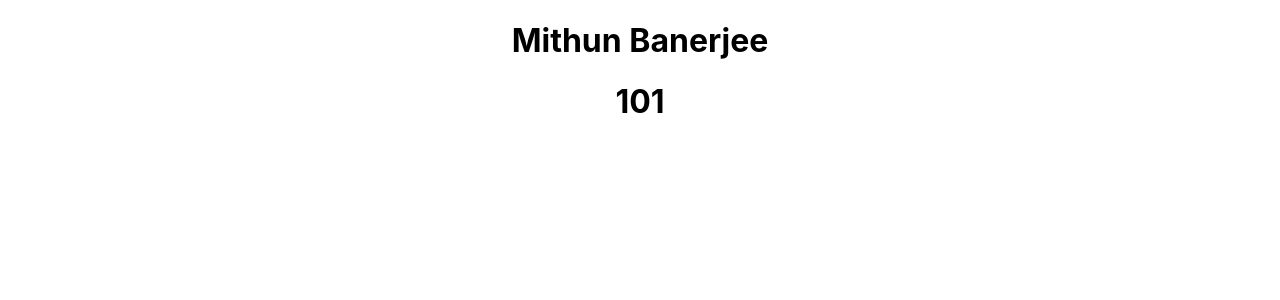
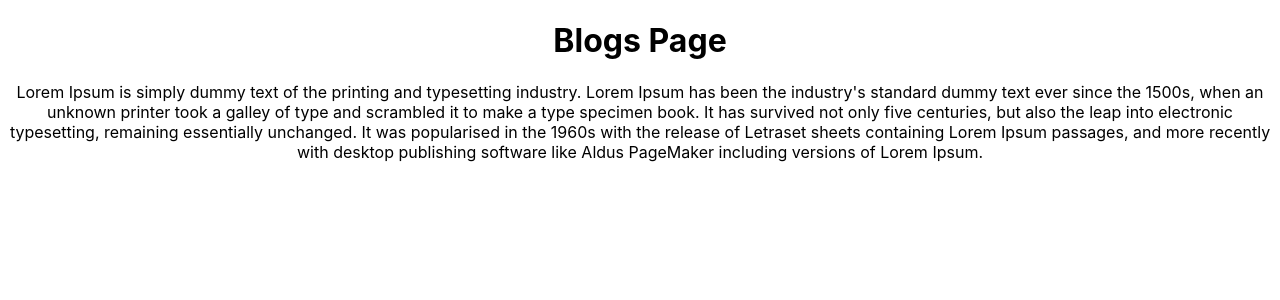
Before and after one commit to mithunbanerjee632/React-Js-Basic, a React (Create React App) app: page /blog in a window 1280 px wide. Shown: the top 300 px of the page. Built offline with nearby package versions, Linux system fonts and the light colour scheme.

Commit message:
Basic Routing

```diff
--- a/src/App.js
+++ b/src/App.js
@@ -1,28 +1,13 @@
 import logo from './logo.svg';
 import './App.css';
 
-import {BrowserRouter} from "react-router-dom";
+import {BrowserRouter, Route, Routes} from "react-router-dom";
 
-import Myroute from "./AdvanceRouting/Myroute";
-import Mynavigation from "./AdvanceRouting/Mynavigation";
-import State from "./Hook/State";
-import Registration from "./Form/Registration";
-import Child from "./StateLifting/Child";
-import Home from "./StateLifting/Home";
-import Toggle from "./Toggle/Toggle";
-import Condition from "./ConditionalRendering/Condition";
-import FAQS from "./FAQ/FAQS";
-import UseEffect from "./Hook/UseEffect/UseEffect";
-import FetchData from "./Hook/UseEffect/FetchData"
-import Son from "./Context/Son";
-import {DadaProvider} from "./Context/Mycontext";
-import Table from "./Fragment/Table";
-import LifeCycle from "./LifeCycle/LifeCycle";
-import UserFrom from "./RefExample/UserFrom";
-import UserForm from "./Hook/UseRef/UserForm";
-import UseReducer from "./Hook/UseReducer/UseReducer";
-import Component1 from "./Hook/UseContext/Component1";
-import Users from "./PropTypes/Users";
+
+import Error from "./Routes/pages/Error";
+import Blogs from "./Routes/pages/Blogs";
+import Contact from "./Routes/pages/Contact";
+import Home from "./Routes/pages/Home";
 
 function App() {
 
@@ -30,7 +15,14 @@
 
     return (
       <div className="App">
-           <Users/>
+          <BrowserRouter>
+              <Routes>
+                  <Route path="/" element={<Home/>}/>
+                  <Route path="/contact" element={<Contact/>}/>
+                  <Route path="/blog" element={<Blogs/>}/>
+                  <Route path="*" element={<Error/>}/>
+              </Routes>
+          </BrowserRouter>
 
 
 
--- /dev/null
+++ b/src/Routes/pages/Blogs.js
@@ -0,0 +1,15 @@
+import React from 'react';
+
+const Blogs = () => {
+    return (
+        <div>
+            <h1>Blogs Page</h1>
+               <div>
+                <p>Lorem Ipsum is simply dummy text of the printing and typesetting industry. Lorem Ipsum has been the industry's standard dummy text ever since the 1500s, when an unknown printer took a galley of type and scrambled it to make a type specimen book. It has survived not only five centuries, but also the leap into electronic typesetting, remaining essentially unchanged. It was popularised in the 1960s with the release of Letraset sheets containing Lorem Ipsum passages, and more recently with desktop publishing software like Aldus PageMaker including versions of Lorem Ipsum.</p>
+
+               </div>
+        </div>
+    );
+};
+
+export default Blogs;
--- /dev/null
+++ b/src/Routes/pages/Contact.js
@@ -0,0 +1,15 @@
+import React from 'react';
+
+const Contact = () => {
+    return (
+        <div>
+            <h1>Contact Page</h1>
+            <div>
+                <p>Lorem Ipsum is simply dummy text of the printing and typesetting industry. Lorem Ipsum has been the industry's standard dummy text ever since the 1500s, when an unknown printer took a galley of type and scrambled it to make a type specimen book. It has survived not only five centuries, but also the leap into electronic typesetting, remaining essentially unchanged. It was popularised in the 1960s with the release of Letraset sheets containing Lorem Ipsum passages, and more recently with desktop publishing software like Aldus PageMaker including versions of Lorem Ipsum.</p>
+
+            </div>
+        </div>
+    );
+};
+
+export default Contact;
--- /dev/null
+++ b/src/Routes/pages/Error.js
@@ -0,0 +1,11 @@
+import React from 'react';
+
+const Error = () => {
+    return (
+        <div>
+            <h1>404 Page Not Found!</h1>
+        </div>
+    );
+};
+
+export default Error;
--- /dev/null
+++ b/src/Routes/pages/Home.js
@@ -0,0 +1,15 @@
+import React from 'react';
+
+const Home = () => {
+    return (
+        <div>
+            <h1>Home Page</h1>
+            <div>
+                <p>Lorem Ipsum is simply dummy text of the printing and typesetting industry. Lorem Ipsum has been the industry's standard dummy text ever since the 1500s, when an unknown printer took a galley of type and scrambled it to make a type specimen book. It has survived not only five centuries, but also the leap into electronic typesetting, remaining essentially unchanged. It was popularised in the 1960s with the release of Letraset sheets containing Lorem Ipsum passages, and more recently with desktop publishing software like Aldus PageMaker including versions of Lorem Ipsum.</p>
+
+            </div>
+        </div>
+    );
+};
+
+export default Home;
```
